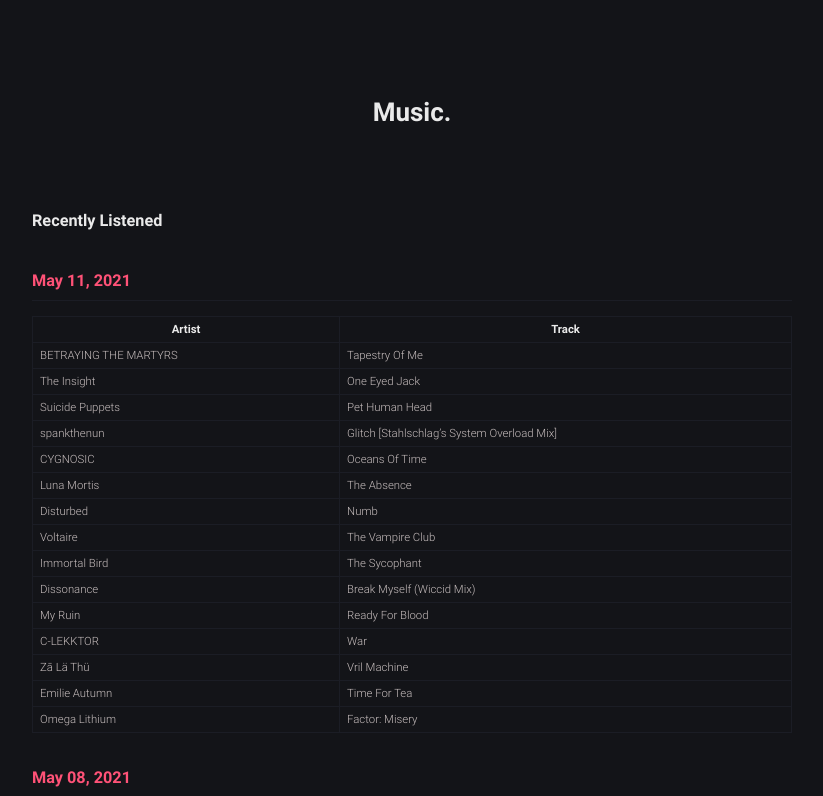
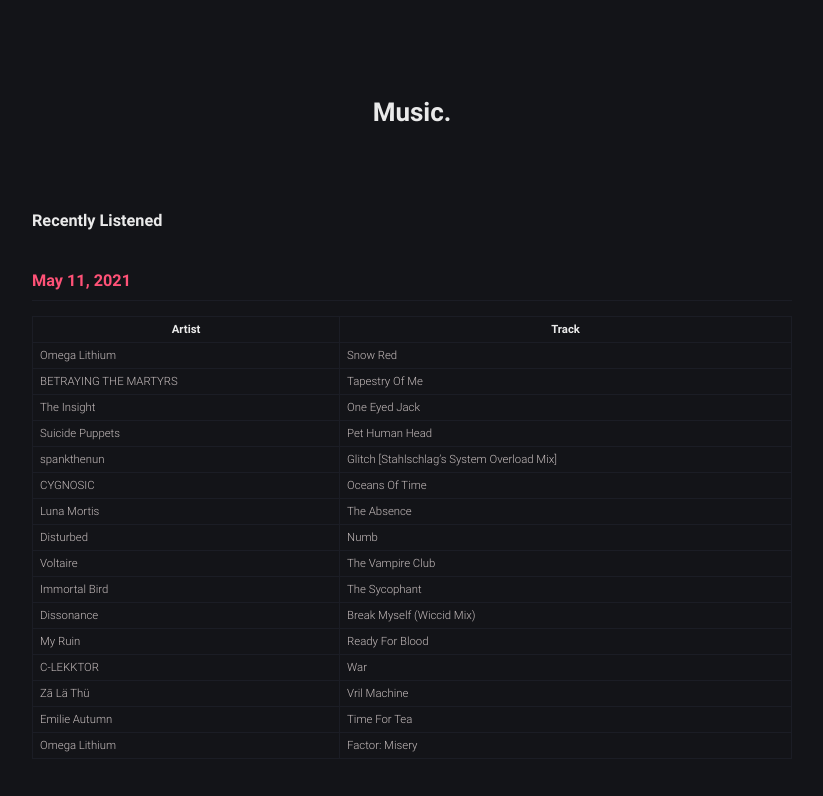
Before and after one commit to robert-marshall/xyz, a Jekyll site: the page built from music.md, in a window 1280 px wide and 900 px high, cut to the strip 104-900 px from the top of the window. Shown: the whole strip, without its empty margins (228-1051 px from the left). Built offline with Jekyll 4.4.1, drawn with Linux system fonts in a browser that asks for light colours; some of the changed text lies outside the part shown.

Commit message:
Low On Caffeine, Please Forgive Coding Style

```diff
--- a/music.md
+++ b/music.md
@@ -11,6 +11,7 @@
 
 | Artist | Track |
 |--------|-------|
+Omega Lithium | Snow Red
 BETRAYING THE MARTYRS | Tapestry Of Me
 The Insight | One Eyed Jack
 Suicide Puppets | Pet Human Head
```
Also changed, not shown: other parts of music.md (+0 -1 lines).
